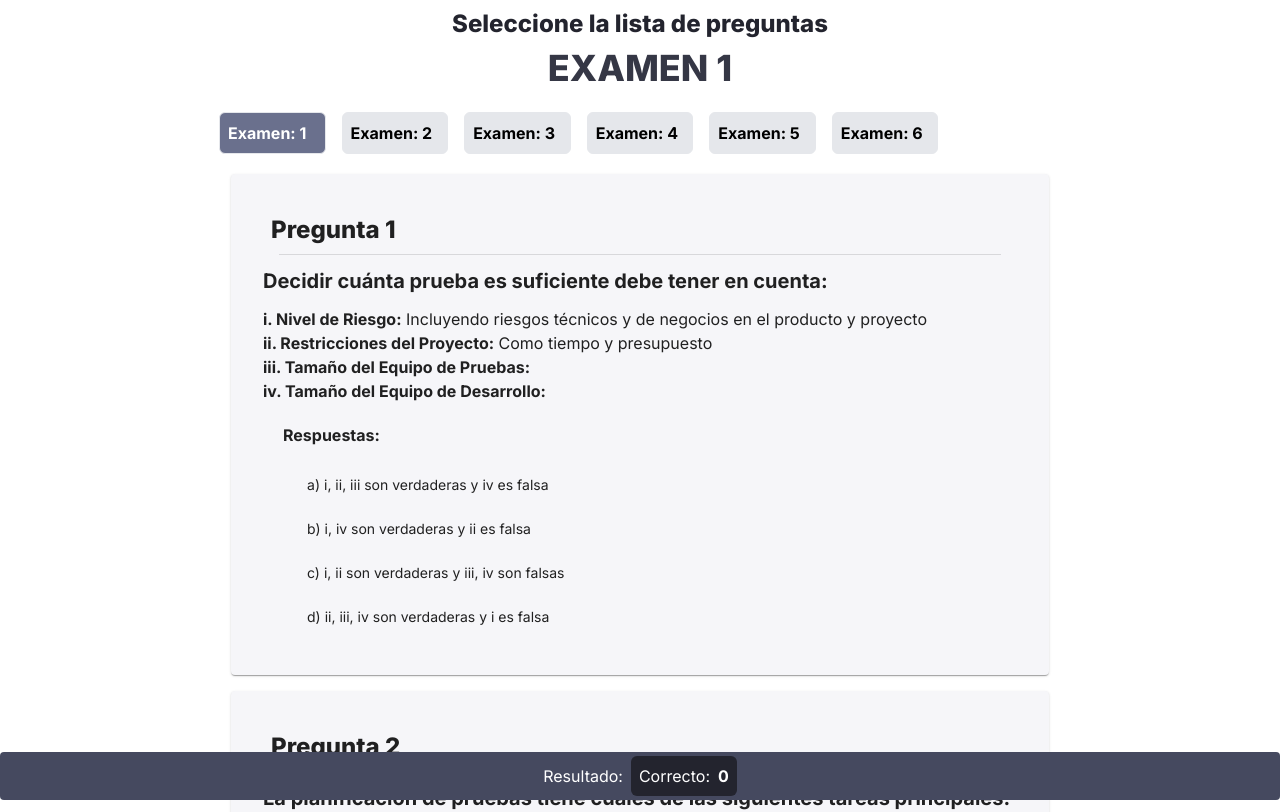
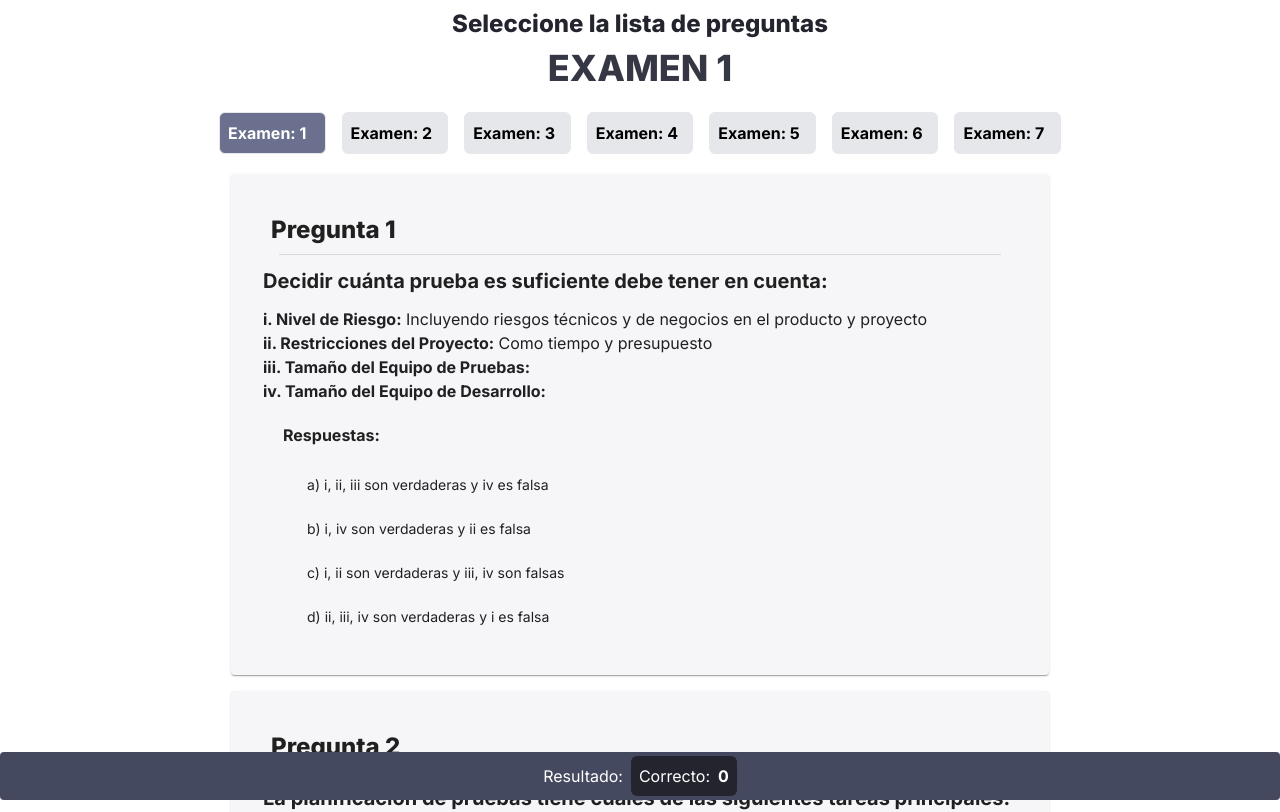
Before and after one commit to royperalta/envivo.top, a Next.js app: page /istqb/pro in a window 1280 px wide. Shown: the top 812 px of the page. Built offline with nearby package versions, Linux system fonts and the light colour scheme; a web font is replaced by a local one.

Commit message:
pregunta7

```diff
--- a/src/app/istqb/pro/page.jsx
+++ b/src/app/istqb/pro/page.jsx
@@ -6,6 +6,7 @@ import JSON3 from './jsons/istqb3.json'
 import JSON4 from './jsons/istqb4.json'
 import JSON5 from './jsons/istqb5.json'
 import JSON6 from './jsons/istqb6.json'
+import JSON7 from './jsons/istqb7.json'
 import Preguntas from './Preguntas'
 export default function Exam() {
 
@@ -20,11 +21,12 @@ export default function Exam() {
     { id: 3, json: JSON3 },
     { id: 4, json: JSON4 },
     { id: 5, json: JSON5 },
-    { id: 6, json: JSON6 }
+    { id: 6, json: JSON6 },
+    { id: 7, json: JSON7 }
   ]
 
   const fetchData = (number) => {
-    const jsons = [null, JSON1, JSON2, JSON3,JSON4,JSON5,JSON6]
+    const jsons = [null, JSON1, JSON2, JSON3,JSON4,JSON5,JSON6,JSON7]
     setDatos(jsons[number])
   }
 
@@ -34,7 +36,7 @@ export default function Exam() {
 
   const handleReset = (number) => {
     setDatos([]);
-    const jsons = [null, JSON1, JSON2, JSON3,JSON4,JSON5,JSON6]
+    const jsons = [null, JSON1, JSON2, JSON3,JSON4,JSON5,JSON6,JSON7]
     setDatos(jsons[number])
     setNumberExam(number)
   }
```
